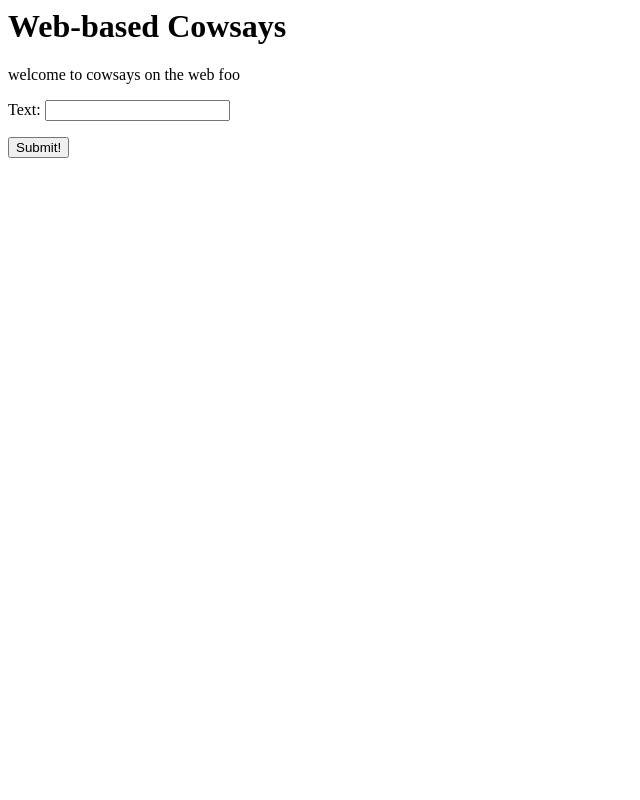
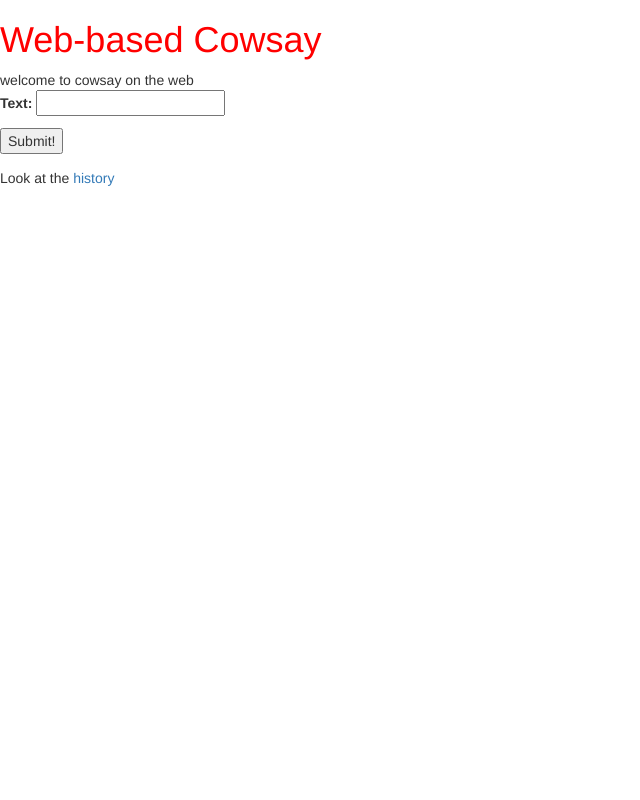
Before and after one commit to knmarvel/backend-django-cowsay, a Django app: page / in a window 1280 px wide. Shown: the whole page, without its empty margins (0-640 px from the left). Run offline with Django 3.2, Linux system fonts and the light colour scheme; some libraries are stand-ins or nearby versions.

Commit message:
index and history views working as they should.

```diff
--- /dev/null
+++ b/djangocowsay/cowsay/static/css/cowsay.css
@@ -0,0 +1,8 @@
+h1 {
+    color: red;
+}
+
+.cowtext {
+    font-family: monospace;
+    white-space: pre-wrap;
+}
--- a/djangocowsay/cowsay/templates/index.html
+++ b/djangocowsay/cowsay/templates/index.html
@@ -1,9 +1,23 @@
-<h1>Web-based Cowsays</h1>
-welcome to cowsays on the web
-{{ display_text }}
-
-<form action="" method="post">
-    {% csrf_token %}
-    {{ empty_form.as_p }}
-    <input type="submit" value="Submit!">
-</form>
+{% load static %}
+<html>
+  <head>
+    <link rel="stylesheet" href="//maxcdn.bootstrapcdn.com/bootstrap/3.2.0/css/bootstrap.min.css">
+    <link rel="stylesheet" href="//maxcdn.bootstrapcdn.com/bootstrap/3.2.0/css/bootstrap-theme.min.css">
+    <link rel="stylesheet" href="{% static 'css/cowsay.css' %}" />
+    <title>Cowsay</title>
+  </head>
+  <body>
+    <h1>Web-based Cowsay</h1>
+    welcome to cowsay on the web {% if display_text %}
+    <p class="cowtext">
+{{ display_text}}
+    </p>
+    {% endif %}
+    <br/>
+    <form action="" method="post">
+      {% csrf_token %} {{ empty_form.as_p }}
+      <input type="submit" value="Submit!" />
+    </form>
+    Look at the <a href="./history">history</a>
+  </body>
+</html>
--- a/djangocowsay/cowsay/urls.py
+++ b/djangocowsay/cowsay/urls.py
@@ -3,5 +3,6 @@ from django.urls import path
 from . import views
 
 urlpatterns = [
-    path("", views.index, name="homepage")
+    path("", views.index, name="homepage"),
+    path("history/", views.history, name="history")
 ]
--- a/djangocowsay/cowsay/views.py
+++ b/djangocowsay/cowsay/views.py
@@ -1,18 +1,31 @@
 from django.shortcuts import render
 from cowsay.forms import InputTextForm
 from cowsay.models import InputText
+import subprocess
 
 def index(request):
-    empty_form = InputTextForm
+    empty_form = InputTextForm()
     if request.method == 'POST':
         form = InputTextForm(request.POST)
         if form.is_valid():
-            text = form.cleaned_data
-            display_text = form.cleaned_data.get('text')
+            text = form.cleaned_data.get('text')
+            display_text = cow_translator(text, "cow")
             InputText.objects.create(
-                text=display_text
+                text=text
             )
-            return render(request, "index.html", {"display_text": display_text, "empty_form": empty_form})
 
-    display_text = "foo"
-    return render(request, "index.html", {"display_text": display_text, "empty_form": empty_form})
+            return render(request, "index.html", {"text": text, "display_text": display_text, "empty_form": empty_form})
+    return render(request, "index.html", {"empty_form": empty_form})
+
+def history(request):
+    objects_of_history_data = InputText.objects.all()
+    objects_of_history_data = objects_of_history_data[len(objects_of_history_data)-10:]
+    history_data = []
+    for item in objects_of_history_data:
+        history_data.append(cow_translator(item, "cow"))
+    return render(request, "history.html", {"history_data": history_data})
+
+def cow_translator(text, cow_version):
+    if cow_version == "cow":
+        display_text = subprocess.Popen(f"cowsay {text}", shell=True, stdout=subprocess.PIPE).stdout.read()
+        return display_text.decode('utf8')
--- a/djangocowsay/djangocowsay/settings.py
+++ b/djangocowsay/djangocowsay/settings.py
@@ -118,4 +118,9 @@ USE_TZ = True
 # Static files (CSS, JavaScript, Images)
 # https://docs.djangoproject.com/en/3.0/howto/static-files/
 
+APP_PATH = BASE_DIR + "/cowsay/"
 STATIC_URL = '/static/'
+STATIC_ROOT = os.path.join(APP_PATH, 'staticfiles')
+STATICFILES_DIRS = (
+    os.path.join(APP_PATH, 'static'),
+)
```
Also changed, not shown: djangocowsay/cowsay/templates/history.html (added, +18 -0 lines), djangocowsay/db.sqlite3.
